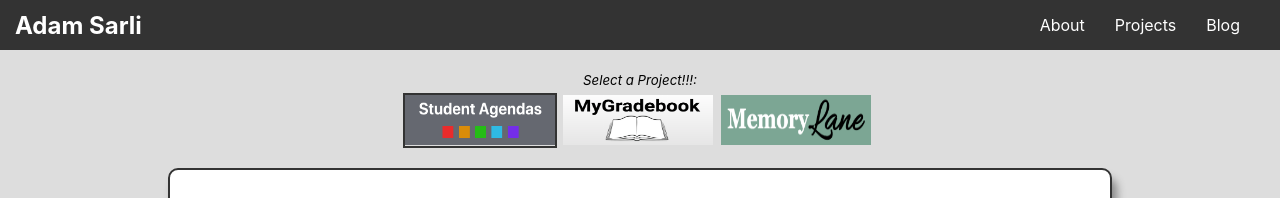
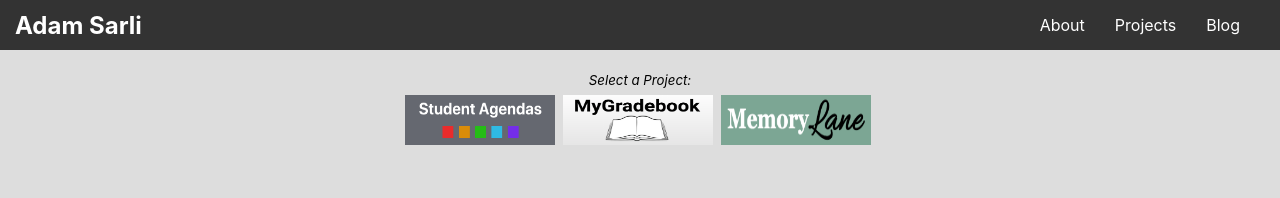
Before and after one commit to mathycoder/my-portfolio, a React (Create React App) app: page /projects in a window 1280 px wide. Shown: the top 198 px of the page. Built offline with nearby package versions, Linux system fonts and the light colour scheme.

Commit message:
added title descriptor

```diff
--- a/src/components/projects/Project.js
+++ b/src/components/projects/Project.js
@@ -19,6 +19,7 @@ class Project extends Component {
     return (
       <div className={`project ${ opaque ? 'fade-in': ''}`}>
         <h1>{project.title}</h1>
+        <h6>{project.titleDescription}</h6>
         <div className="project-first-row">
           <div className="description-div">
             <p>{project.description}</p>
--- a/src/components/projects/Projects.js
+++ b/src/components/projects/Projects.js
@@ -9,14 +9,14 @@ class Projects extends Component {
     project: null
   }
 
-  componentDidMount(){
-    const project = myProjects.find(proj => proj.id === 1)
-    this.setState({
-      projectId: 1,
-      project: project
-
-    })
-  }
+  // componentDidMount(){
+  //   const project = myProjects.find(proj => proj.id === 1)
+  //   this.setState({
+  //     projectId: 1,
+  //     project: project
+  //
+  //   })
+  // }
 
   handleIconClick = (proj) => {
     this.setState({
@@ -30,7 +30,7 @@ class Projects extends Component {
     const { project, projectId } = this.state
     return (
       <div className="projects">
-        <h5>Select a Project!!!:</h5>
+        <h5>Select a Project:</h5>
         <div className="project-icons">
         {myProjects.map(proj => (
           <div
--- a/src/components/projects/projectData.js
+++ b/src/components/projects/projectData.js
@@ -3,6 +3,7 @@ export const myProjects = [
     id: 1,
     title: "Student Agendas",
     titleImage: "/images/student-agendas-logo.png",
+    titleDescription: "React/Redux front-end with Rails API backend",
     appImage: "/images/student-agendas-pic.png",
     description: "Student Agendas was the tool I always wanted as an educator but could never quite find. It allows teachers to create individualized video agendas for students, as well as assess their understanding using reflection questions.  Every inch of the app is built with teachers and students in mind, such as a queue of 'To Be Graded' agenda items to ease grading for teachers.",
     githubUrl: "https://github.com/mathycoder/student-agendas-fullstack",
@@ -18,6 +19,7 @@ export const myProjects = [
     id: 2,
     title: "MyGradebook",
     titleImage: "/images/my-gradebook-logo.png",
+    titleDescription: "jQuery/VanillaJS front-end with Rails API backend",
     appImage: "/images/my-gradebook-pic.png",
     description: "I built MyGradebook to make standards-based grading easier and more intuitive for teachers.  The application makes it easy for teachers to see how their students are doing on the Common Core Standards.  Line and Bar give teachers immediate feedback on who knows what, and where to go next.  For any school hoping to make the jump to standards-based grading, this app would definitely help them on that journey!",
     githubUrl: "https://github.com/mathycoder/mygradebook-js",
@@ -35,6 +37,7 @@ export const myProjects = [
     id: 3,
     title: "MemoryLane",
     titleImage: "/images/memory-lane-logo.png",
+    titleDescription: "Built with Ruby/Sinatra MVC",
     appImage: "/images/memory-lane-pic.png",
     description: "MemoryLane provides a more intimate way to share memories than Facebook or Instagram.  Users start by creating a lane with two or more people.  Then anyone in the lane can add a memory or contribute to other memories by adding their own recollections and photos.  The app is a great place for users to reminisce on old memories and recollections, or share create new memories and share photos for new adventures!",
     githubUrl: "https://github.com/mathycoder/memory_lane",
--- a/src/components/projects/projects.css
+++ b/src/components/projects/projects.css
@@ -10,6 +10,17 @@
 
 .projects h1, .projects h2, .projects h5 {
   text-align: center;
+}
+
+.projects h6 {
+  display: block;
+  position: relative;
+  font-weight: normal;
+  text-align: center;
+  font-style: italic;
+  margin: 0;
+  margin-top: -5px;
+  margin-bottom: 10px;
 }
 
 .projects h1 {
```
